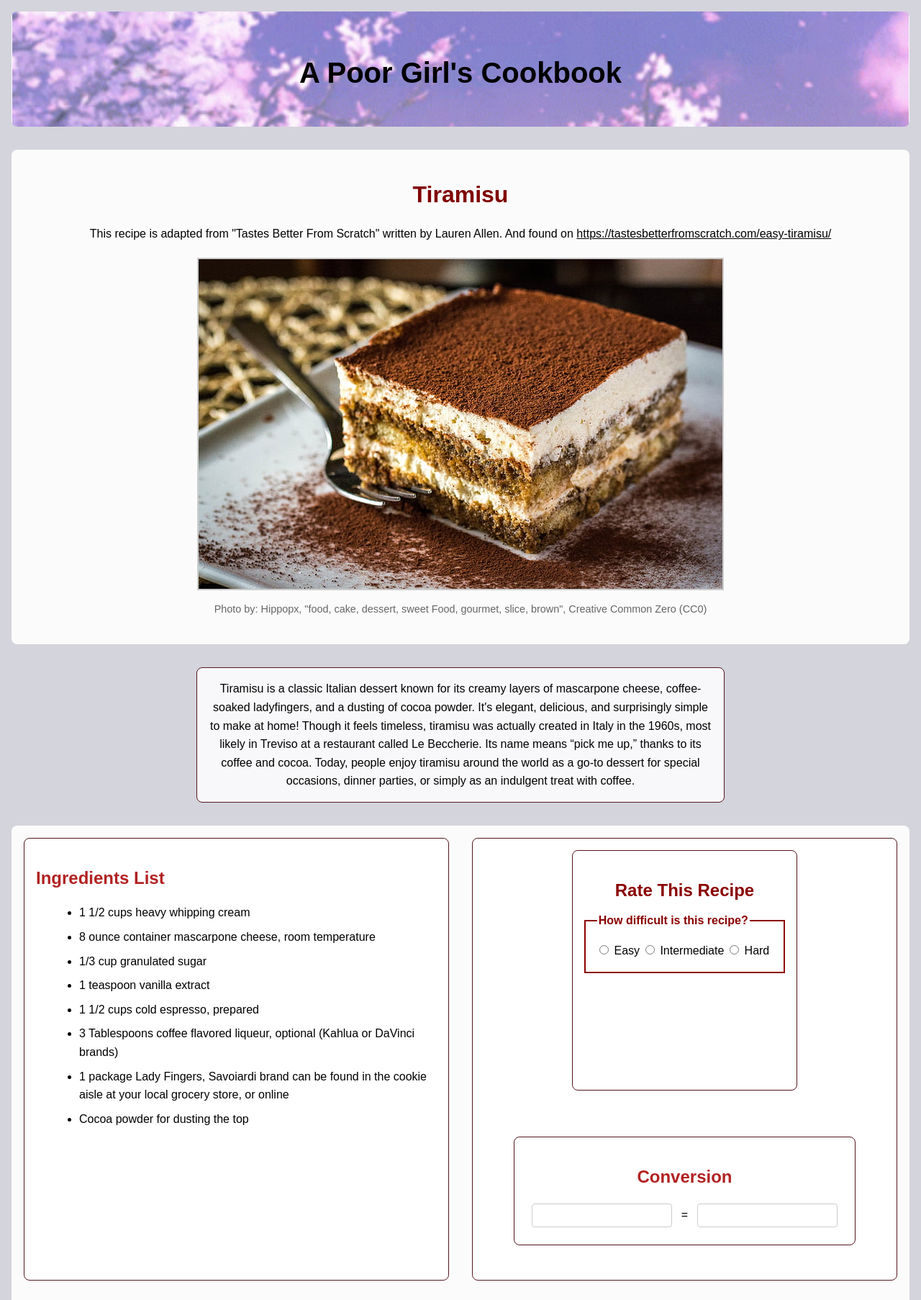
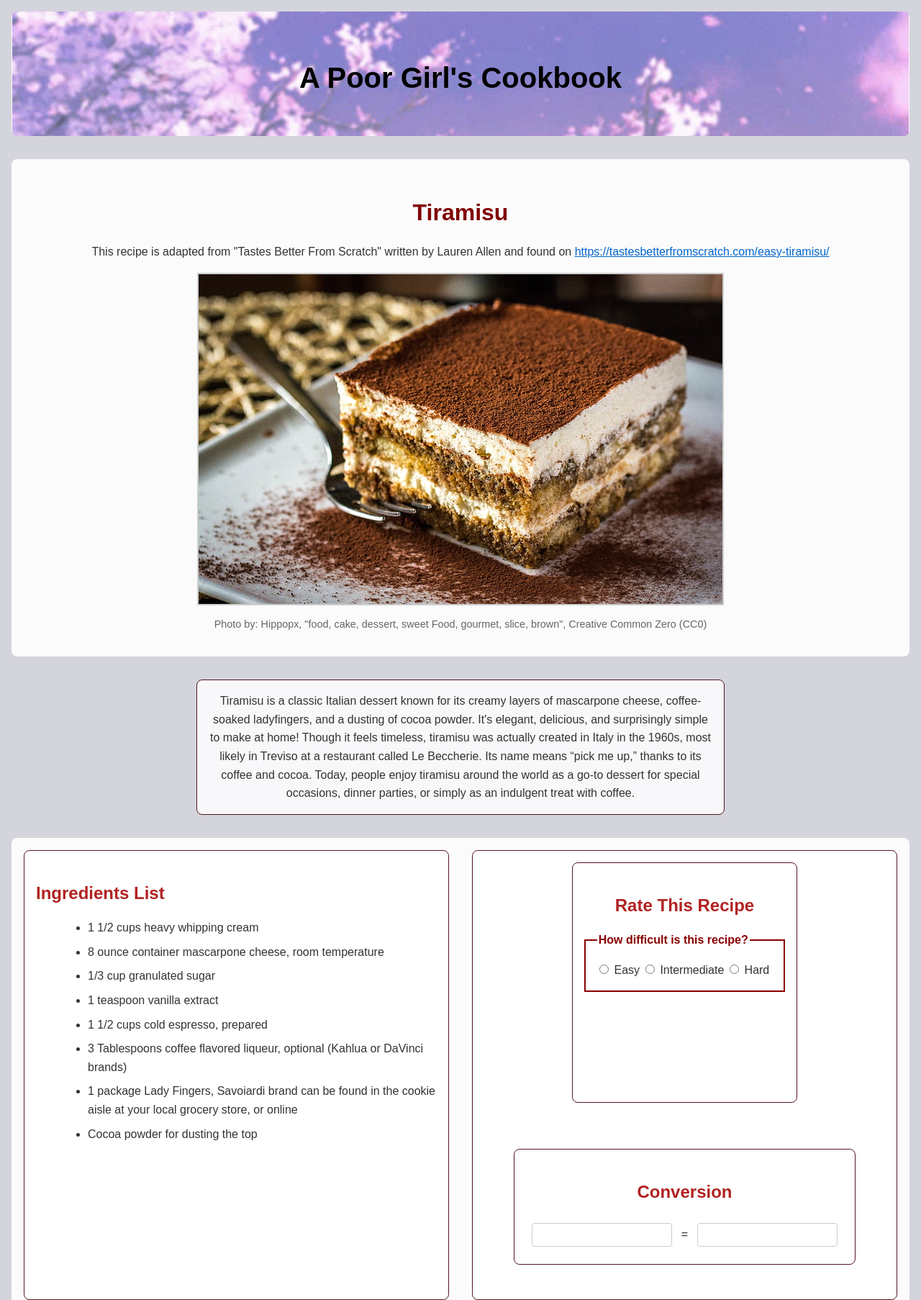
Before and after one commit to yelyaht/CodingAssignment3, a plain HTML site: page index.html in a window 1280 px wide. Shown: the top 1806 px of the page at 72% size. Drawn offline with Linux system fonts and the light colour scheme; files whose address does not match are found by name.

Commit message:
Update index.html

```diff
--- a/index.html
+++ b/index.html
@@ -5,60 +5,6 @@
     <meta name="author" content="Hayley Tymony">
     <link href="css/style.css" rel="stylesheet" type="text/css" />
     <title>A Poor Girl's Cookbook</title>
-
-    <style>
-      body {
-        background-image: url("image/newmainbackground.jpg");
-        background-repeat: no-repeat;
-        background-size: cover;
-        background-position: center;
-        color: black;
-        font-family: Arial, sans-serif;
-      }
-
-      p, li, a {
-        color: black;
-      }
-
-      a {
-        text-decoration: underline;
-      }
-
-      .Tiramisu {
-        width: 250px;
-        height: auto;
-      }
-
-      figure {
-        margin: 20px 0;
-      }
-
-      h1, h2, h3 {
-        margin-top: 20px;
-        margin-bottom: 10px;
-      }
-
-      ol, ul {
-        margin-left: 20px;
-      }
-      .rate {
-    color: darkred;
-    font-weight: bold;
-      }
-      .rating-section fieldset {
-        border: 2px solid darkred;
-      }
-      .header-banner {
-        background-image: url("image/cherrybanner.gif");
-        background-repeat: no-repeat;
-        background-size: cover;
-        background-position: center;
-        padding: 2rem;
-        text-align: center;
-        color: white;
-      }
-
-    </style>
   </head>
 
   <body>
@@ -70,8 +16,8 @@
     <div>
       <h2>Tiramisu</h2>
       <p>
-        This recipe is adapted from "Tastes Better From Scratch" written by Lauren Allen.
-        And found on <a href="https://tastesbetterfromscratch.com/easy-tiramisu/">https://tastesbetterfromscratch.com/easy-tiramisu/</a>
+        This recipe is adapted from "Tastes Better From Scratch" written by Lauren Allen
+        and found on <a href="https://tastesbetterfromscratch.com/easy-tiramisu/">https://tastesbetterfromscratch.com/easy-tiramisu/</a>
       </p>
       <figure>
         <img src="image/tiramisu.jpg" alt="dessert" class="tiramisu">
@@ -119,7 +65,7 @@
 </div>
         <!-- <h3>Equipment List</h3>
       <ul>
-        <li>8x8 dish</li>
+        <li>8x8 inch dish</li>
         <li>Hand mixer</li>
       </ul> -->
     <div class="directions-and-about">
@@ -127,21 +73,14 @@
         <h3>Directions</h3>
         <ol>
           <li>Add whipping cream to a mixing bowl and beat on medium speed with electric mixers (or use a stand mixer). Slowly add sugar and vanilla and continue to beat until stiff peaks. Add mascarpone cheese and fold in until combined. Set aside.</li>
-          <li>Add coffee and liqueur to a shallow bowl. Dip the lady fingers in the coffee (Don't soak them--just quickly dip them on both sides to get them wet) and lay them in a single layer on the bottom of an 8x8'' or similar size pan.</li>
+          <li>Add coffee and liqueur to a shallow bowl. Dip the lady fingers in the coffee (Don't soak them-just quickly dip them on both sides to get them wet) and lay them in a single layer on the bottom of an 8x8'' or similar size pan.</li>
           <li>Smooth half of the mascarpone mixture over the top. Add another layer of dipped lady fingers. Smooth remaining mascarpone cream over the top.</li>
           <li>Dust cocoa powder generously over the top (I use a fine mesh strainer to do this). Refrigerate for at least 3-4 hours or up to overnight before serving.</li>
         </ol>
       </div>
 
-    <div class="about-box">
-      <h3>Hi! I'm Hayley. I'm a Potterhead and I love to bake.</h3>
-      <img src="image/hayley.jpg" alt="hayley">
-    </div>
-  </div>
-
-      <hr />
-      <p>This page was created as an academic activity only.</p>
+  <footer>
+    <p class="footer-note">This page was created as an academic activity only.</p>
+  </footer>
   </body>
 </html>
-
-<!-- Header could be a cherry blossom gif with words over it saying "Unlock your baking creativity" -->
```
